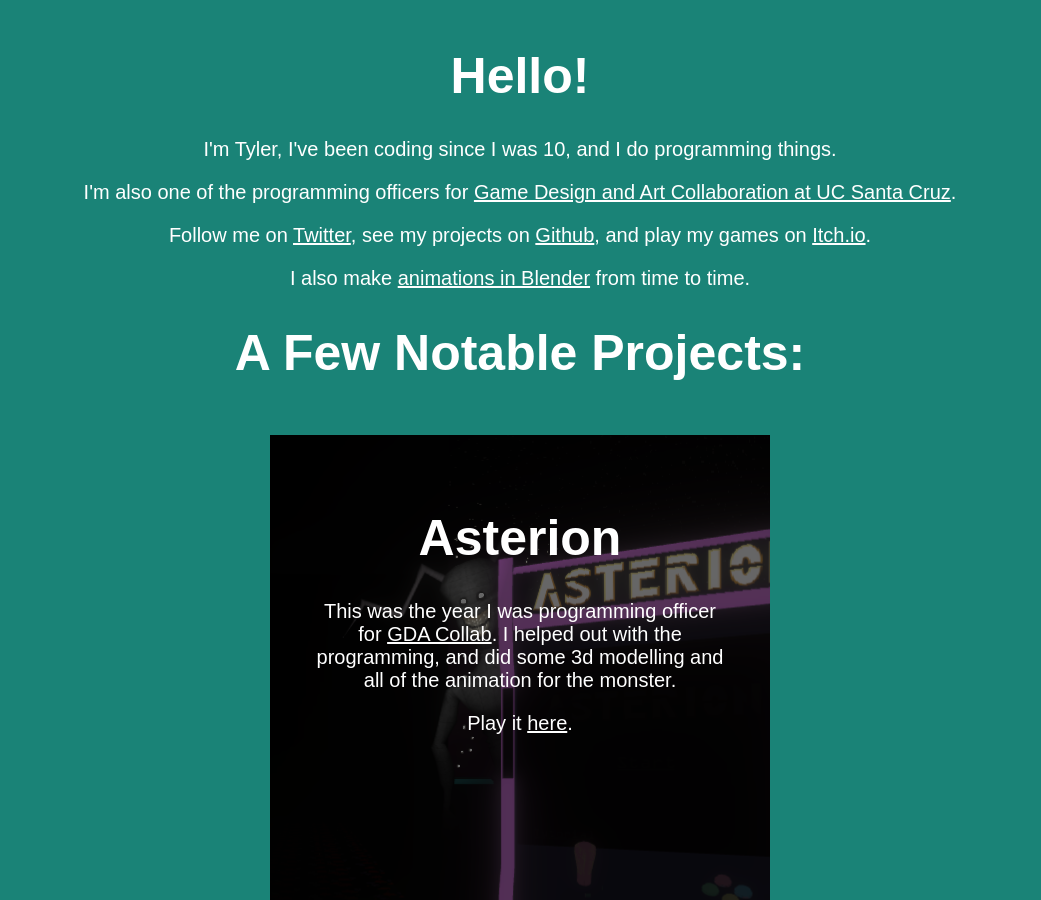
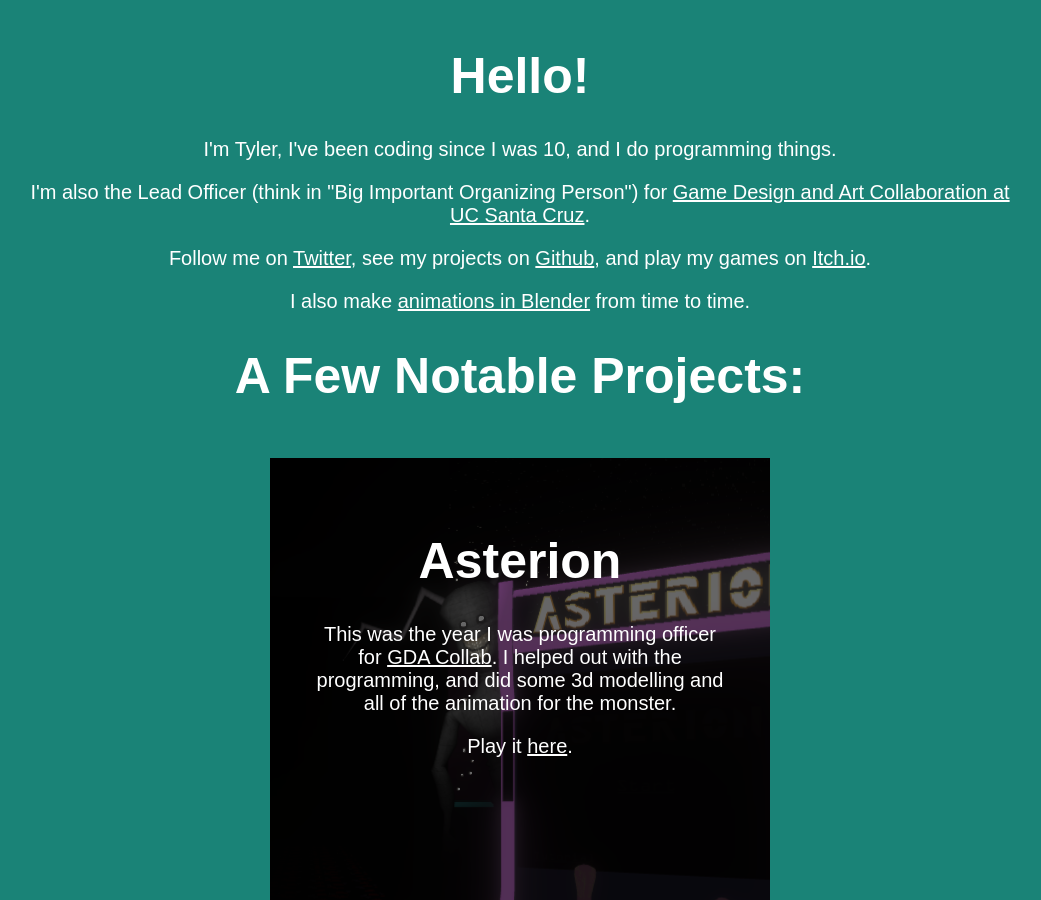
Before and after one commit to ambiguousname/ambiguousname.github.io, a Jekyll site: the page built from index.html, in a window 1280 px wide and 900 px high. Shown: the whole window, without its empty margins (120-1161 px from the left). Built offline with Jekyll 4.4.1, drawn with Linux system fonts in a browser that asks for light colours.

Commit message:
Update index.html

```diff
--- a/index.html
+++ b/index.html
@@ -14,7 +14,7 @@
         <div class="content">
             <h1>Hello!</h1>
             <p>I'm Tyler, I've been coding since I was 10, and I do programming things.</p>
-            <p>I'm also one of the programming officers for <a href="http://gdacollab.com/">Game Design and Art Collaboration at UC Santa Cruz</a>.</p>
+            <p>I'm also the Lead Officer (think in "Big Important Organizing Person") for <a href="http://gdacollab.com/">Game Design and Art Collaboration at UC Santa Cruz</a>.</p>
             <p>Follow me on <a href="https://www.twitter.com/ambiguousnames/">Twitter</a>, see my
                 projects on <a href="https://www.github.com/ambiguousname/">Github</a>, and play my
                 games on <a href="https://ambiguous-name.itch.io/">Itch.io</a>.
```
